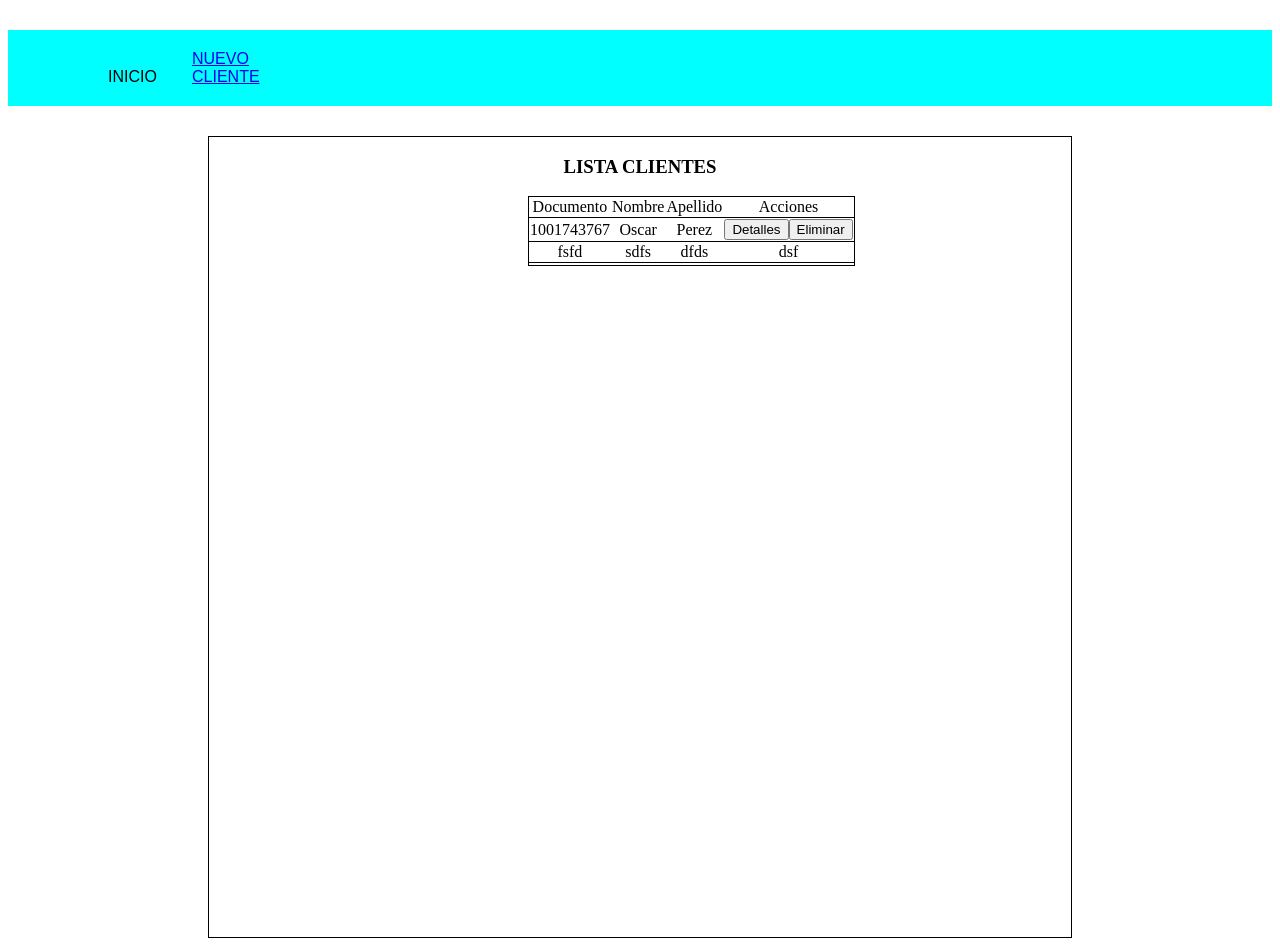
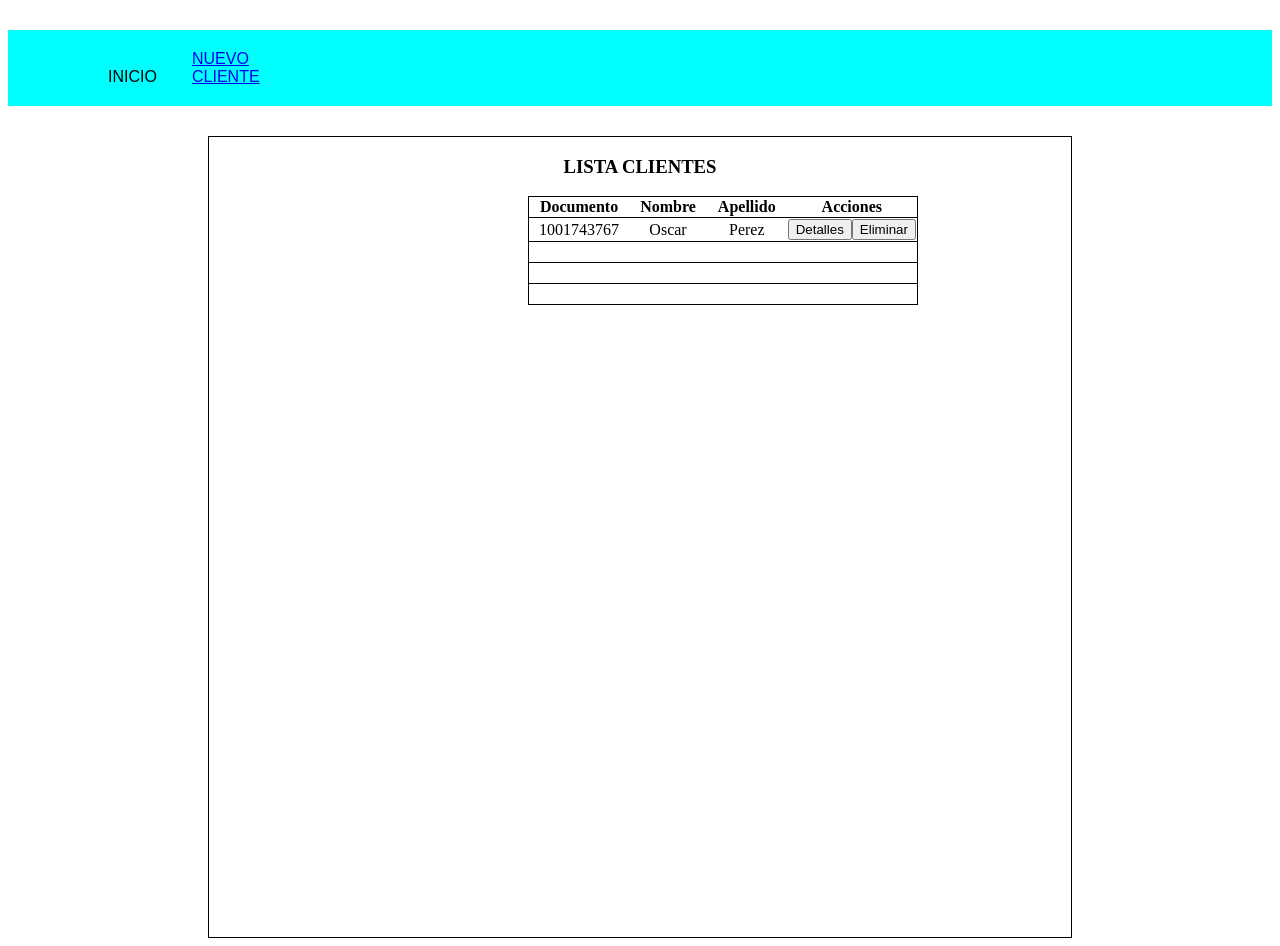
Before and after one commit to GMXAndres/quiz-css-y-html, a plain HTML site: page index.html in a window 1280 px wide. Drawn offline with Linux system fonts and the light colour scheme.

Commit message:
Update index.html

```diff
--- a/index.html
+++ b/index.html
@@ -22,32 +22,39 @@
     <table >
 
         <tr>
-          <td>Documento</td>
-         <td>Nombre</td>
-          <td>Apellido</td>
-          <td>Acciones</td>
+          <td><strong>Documento</strong></td>
+          <td><strong>Nombre</strong></td>
+          <td><strong>Apellido</strong></td>
+          <td><strong>Acciones</strong></td>
         </tr>
 
         <tr>
           <td>1001743767</td>
           <td>Oscar </td>
           <td>Perez</td>
-          <td ><button href="detalles.html">Detalles</button><button>Eliminar</button></td>
+          <td ><button onclick="location.href='detalles.html'">Detalles</button><button>Eliminar</button></td>
         </tr>
 
         <tr>
-            <td>  fsfd</td>
-            <td>  sdfs </td>
-            <td>  dfds  </td>
-            <td>   dsf   </td>
-          </tr>
-
-          <tr>
-            <td></td>
+            <td>&nbsp</td>
             <td></td>
             <td></td>
             <td></td>
           </tr>
+
+          <tr>
+            <td>&nbsp</td>
+            <td></td>
+            <td></td>
+            <td></td>
+          </tr>
+          <tr>
+            <td>&nbsp</td>
+            <td></td>
+            <td></td>
+            <td></td>
+          </tr>
+
       </table>
     </div>
 </body>
```
